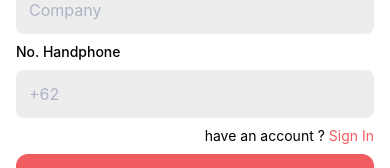
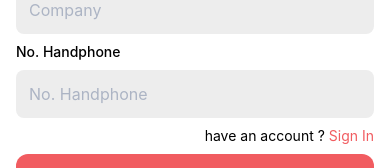
Before and after one commit to Sewakantor/frontend, a Next.js app: page /register in a window 390 px wide. Shown: the part 507-675 px from the top of the page. Built offline with nearby package versions, Linux system fonts and the light colour scheme.

Commit message:
[FIX] Regex on Phone Number

```diff
--- a/components/FormLogin.js
+++ b/components/FormLogin.js
@@ -6,6 +6,7 @@ import { useForm } from 'react-hook-form'
 import Swal from 'sweetalert2'
 
 export default function FormLogin() {
+
     const {register, handleSubmit, formState: {errors} , reset} = useForm();
     const onSubmit = (data) => {
         console.log(data);
--- a/components/FormRegister.js
+++ b/components/FormRegister.js
@@ -11,7 +11,8 @@ export default function FormRegister() {
     // Regex on Validation
     const regexEmail = /^\S+@\S+$/i;
     const regexPassword = /\S{6,}$/;
-    const regexNoHandphone = /\+62\S{9,12}$/;
+    // const regexNoHandphonePlus62= /\+62\S{9,12}$/;
+    const regexNoHandphone = /^[0]+\S{10,12}$/;
 
     const onSubmit = (data) => {
         console.log(data);
@@ -119,14 +120,14 @@ export default function FormRegister() {
                                                 name="nohandphone"
                                                 type="text"
                                                 autoComplete="telphone"
-                                                placeholder="+62"
+                                                placeholder="No. Handphone"
                                                 className={"block w-full px-3 py-2 text-base text-neutral-600 placeholder-gray-400 transition duration-500 ease-in-out transform rounded-lg bg-[#EDEDED] outline-none border border-red-600" +
                                                 (errors.nohandphone ? 'border border-red-600' : 'border border-transparent')}
                                                 {...register("nohandphone",{required: "No. Handphone tidak boleh kosong",pattern:regexNoHandphone})}
                                             />
                                         </div>
                                         {errors.nohandphone && errors.nohandphone.type === "required" && <p className="mt-1 text-red-600 text-xs font-medium">{errors.nohandphone.message}</p>}
-                                        {errors.nohandphone && errors.nohandphone.type === "pattern" && <p className="mt-1 text-red-600 text-xs font-medium">Format No Handphone dimulai dengan +62 dan 9 hingga 12 digit</p>}
+                                        {errors.nohandphone && errors.nohandphone.type === "pattern" && <p className="mt-1 text-red-600 text-xs font-medium">Format No Handphone dimulai dengan 0 , 10 hingga 13 digit</p>}
                                     </div>
                                     <div className="my-10 text-sm text-right">
                                         <p className="font-normal"> have an account ? <Link href='/login'><a className="text-redLogo">Sign In</a></Link></p>
```
